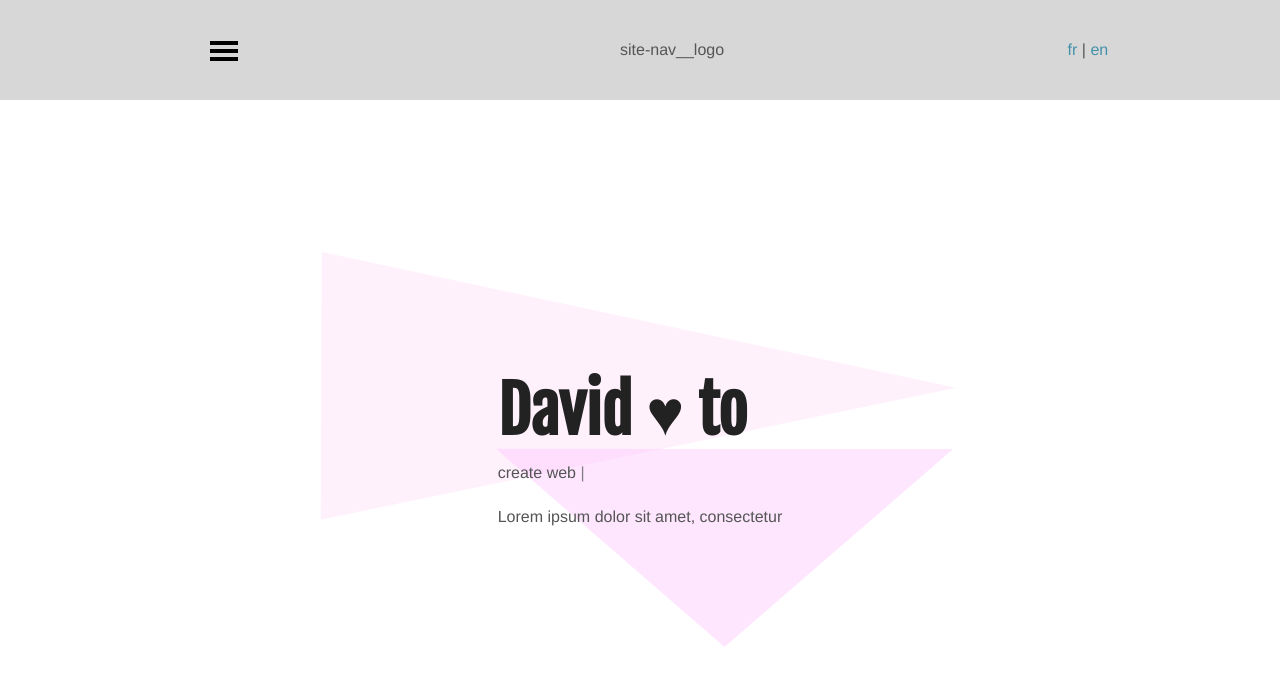
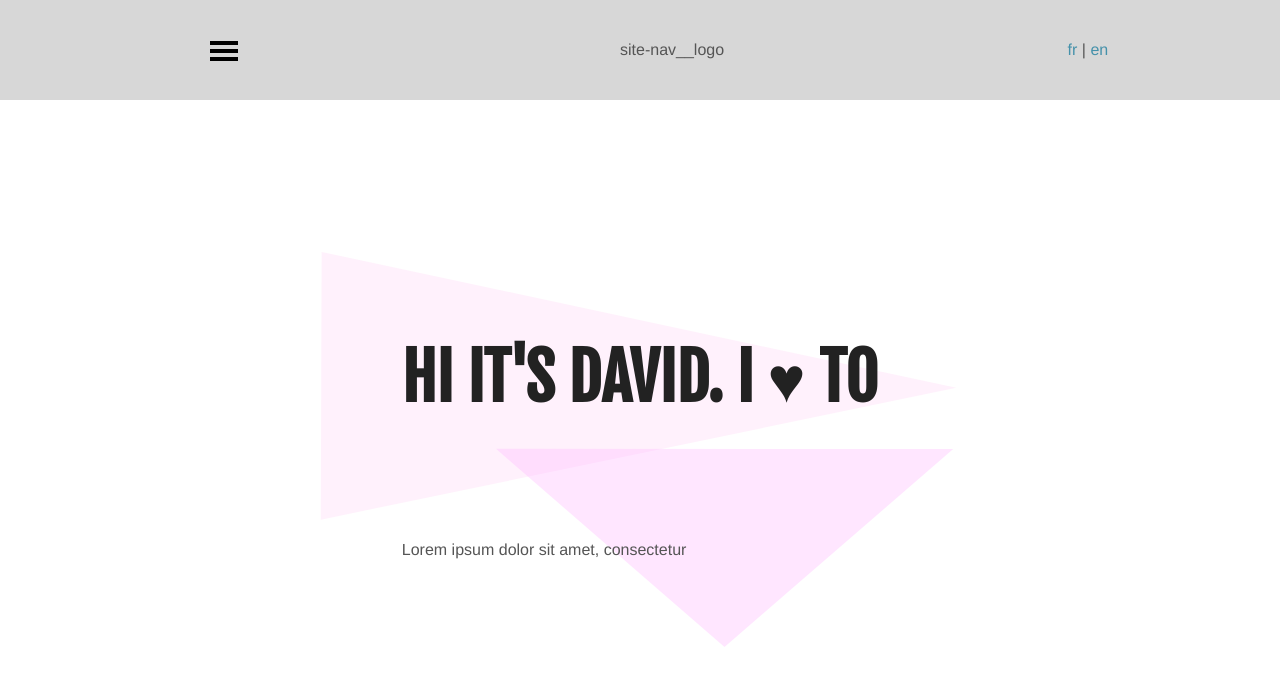
Before and after one commit to bdavidxyz/jekyll-convert, a Jekyll site: the page built from index.html, in a window 1280 px wide and 900 px high. Shown: the top 686 px of the window. Built offline with Jekyll 4.4.1, drawn with Linux system fonts in a browser that asks for light colours; some of the changed lines change nothing that is shown.

Commit message:
blinking on hero section ok

```diff
--- a/_sass/custom/_custom.scss
+++ b/_sass/custom/_custom.scss
@@ -18,7 +18,12 @@
 
 .hero__item-title  {
   font-family: 'Fjalla One', sans-serif;
-  // text-transform: uppercase;
+  text-transform: uppercase;
+  text-align: center;
+}
+.hero__item-description  {
+  @extend .hero__item-title;
+  @extend h1;
 }
 
 @media (min-width: 70em) {
@@ -31,6 +36,15 @@
   .hero__item-title  {
     font-size:3rem;
   }
+}
+.blinking-caret:after {
+    content: '|';
+    animation: blink 0.6s infinite;
+    animation-direction: alternate-reverse;
+}
+@keyframes blink {
+    from { opacity: 0; }
+    to { opacity: 0.8; }
 }
 
 
@@ -71,15 +85,6 @@
   background-size: 50%;
 }
 
-.blinking-caret:after {
-    content: '|';
-    animation: blink 0.6s infinite;
-    animation-direction: alternate-reverse;
-}
-@keyframes blink {
-    from { opacity: 0; }
-    to { opacity: 0.8; }
-}
 
 
 /*------------------------------------*\
--- a/index.html
+++ b/index.html
@@ -7,7 +7,7 @@
 
     <div class="hero__item">
 
-      <h1 class="hero__item-title">David ♥ to</h1>
+      <h1 class="hero__item-title">Hi it's David. I ♥ to</h1>
 
       <p class="hero__item-description" id="js-animate-hero">
         Create site web.
--- a/js/custom.js
+++ b/js/custom.js
@@ -15,8 +15,25 @@
     });
 
 
+    function SelectText(element) {
+      var doc = document
+      , text = doc.getElementById(element)
+      , range, selection
+      ;
+      if (doc.body.createTextRange) {
+        range = document.body.createTextRange();
+        range.moveToElementText(text);
+        range.select();
+      } else if (window.getSelection) {
+        selection = window.getSelection();
+        range = document.createRange();
+        range.selectNodeContents(text);
+        selection.removeAllRanges();
+        selection.addRange(range);
+      }
+    }
 
-    var theater = theaterJS({maxSpeed:250});
+    var theater = theaterJS({maxSpeed:200});
 
     theater
     .on('type:start, erase:start', function () {
@@ -29,19 +46,66 @@
       var currentActor = theater.getCurrentActor();
       var currentActorElement = currentActor.$element;
 
-      currentActorElement.classList.remove('blinking-caret');
+      // currentActorElement.classList.remove('blinking-caret');
     });
 
     theater
-    .addActor('js-animate-hero', {accuracy:1})
+    .addActor('js-animate-hero', {accuracy:1, speed: 0.6})
+
     .addScene('js-animate-hero:create web applications')
-    .addScene(1600)
+    // .addScene(-7, 'mother!')
+    .addScene(2000)
+    .addScene(function (done) {
+      SelectText('js-animate-hero');
+      done();
+    })
+    .addScene(1000)
+    .addScene(function (done) {
+      theater.getCurrentActor().displayValue = '';
+      done();
+    })
+    .addScene(1000)
+
     .addScene('js-animate-hero:automate growth hacks')
-    .addScene(1600)
+    .addScene(2000)
+    .addScene(function (done) {
+      SelectText('js-animate-hero');
+      done();
+    })
+    .addScene(1000)
+    .addScene(function (done) {
+      theater.getCurrentActor().displayValue = '';
+      done();
+    })
+    .addScene(1000)
+
     .addScene('js-animate-hero:design user interfaces')
-    .addScene(1600)
+        .addScene(2000)
+    .addScene(function (done) {
+      SelectText('js-animate-hero');
+      done();
+    })
+    .addScene(1000)
+    .addScene(function (done) {
+      theater.getCurrentActor().displayValue = '';
+      done();
+    })
+    .addScene(1000)
+
+
     .addScene('js-animate-hero:build corporate website')
-    .addScene(1600)
+        .addScene(2000)
+    .addScene(function (done) {
+      SelectText('js-animate-hero');
+      done();
+    })
+    .addScene(1000)
+    .addScene(function (done) {
+      theater.getCurrentActor().displayValue = '';
+      done();
+    })
+    .addScene(1000)
+
     .addScene(theater.replay);
 
 
```
